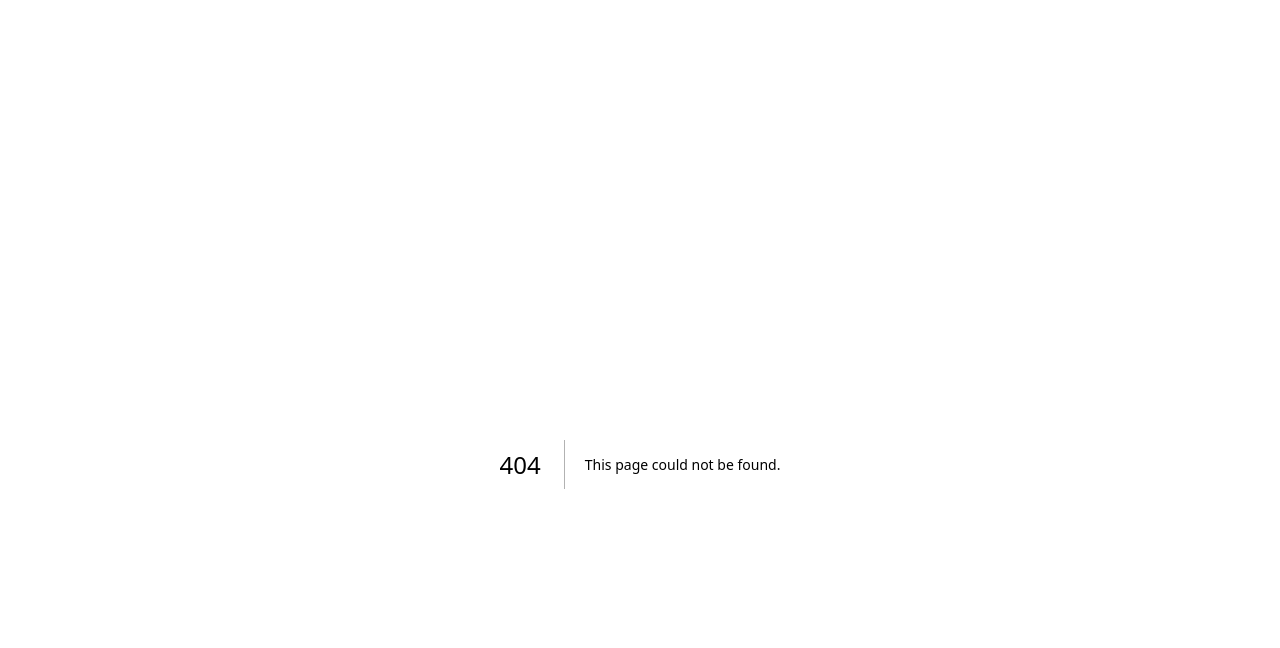
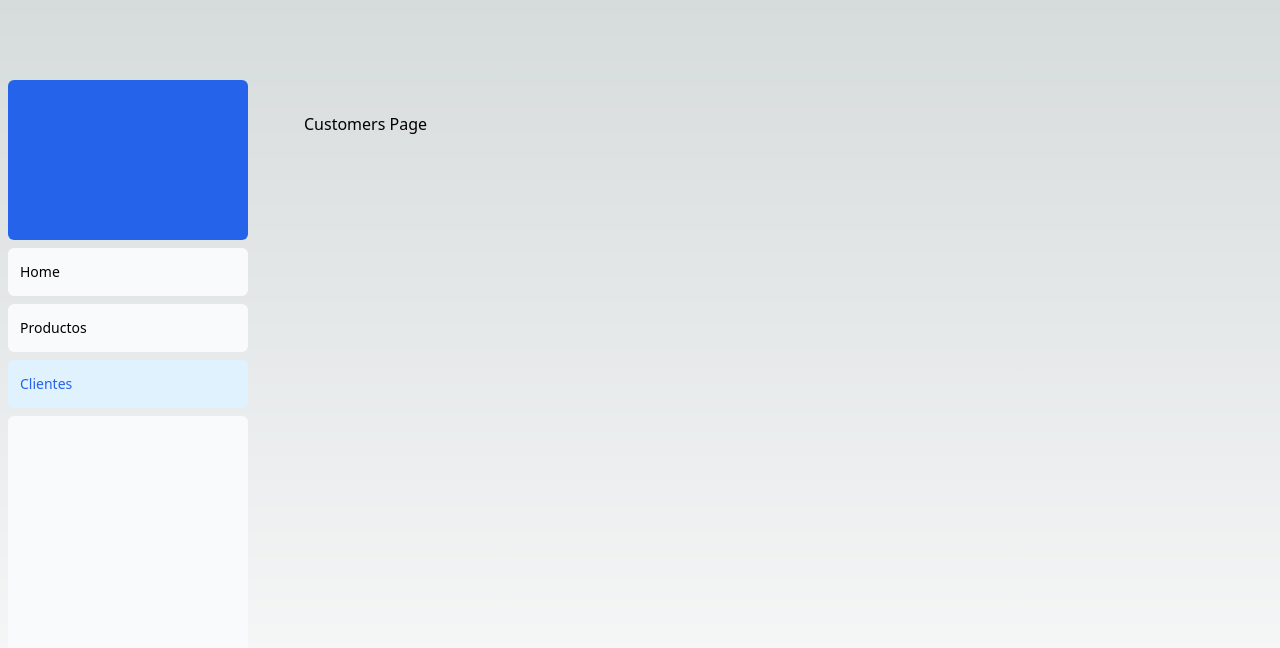
Before and after one commit to AlbaErik/Alba-Zanconi-proyecto-nextjs, a Next.js app in the folder nextjs-dashboard/: page /dashboard/customers in a window 1280 px wide. Before the commit this address had no page. Shown: the top 648 px of the page. Built offline with nearby package versions, Linux system fonts and the light colour scheme.

Commit message:
Admin dashboard

```diff
--- /dev/null
+++ b/nextjs-dashboard/src/app/(admin)/dashboard/customers/page.tsx
@@ -0,0 +1,3 @@
+export default function Page() {
+    return <p>Customers Page</p>;
+}
--- /dev/null
+++ b/nextjs-dashboard/src/app/(admin)/dashboard/layout.tsx
@@ -0,0 +1,12 @@
+import React, { ReactNode } from 'react';
+import Sidebar from '../ui/dashboard/sidebar/sidebar';
+export default function Layout({ children }: { children: React.ReactNode }) {
+    return (
+      <div className="flex h-screen flex-col md:flex-row md:overflow-hidden">
+        <div className="w-full flex-none md:w-64">
+          <Sidebar />
+        </div>
+        <div className="flex-grow p-6 md:overflow-y-auto md:p-12">{children}</div>
+      </div>
+    );
+  }
--- /dev/null
+++ b/nextjs-dashboard/src/app/(admin)/dashboard/page.tsx
@@ -0,0 +1,3 @@
+export default function Page() {
+    return <p>Dashboard Page</p>;
+}
--- /dev/null
+++ b/nextjs-dashboard/src/app/(admin)/dashboard/products/page.tsx
@@ -0,0 +1,3 @@
+export default function Page() {
+    return <p>Products Page</p>;
+}
--- /dev/null
+++ b/nextjs-dashboard/src/app/(admin)/page.tsx
@@ -0,0 +1,3 @@
+export default function Page() {
+    return <p>Admin Page</p>;
+}
--- /dev/null
+++ b/nextjs-dashboard/src/app/(admin)/ui/dashboard/navbar/navbar.tsx
@@ -0,0 +1,3 @@
+export default function Page() {
+    return <p>navbar Page</p>;
+}
--- /dev/null
+++ b/nextjs-dashboard/src/app/(admin)/ui/dashboard/sidebar/admin-links.tsx
@@ -0,0 +1,39 @@
+'use client';
+
+import Link from 'next/link';
+import { usePathname } from 'next/navigation'
+import clsx from 'clsx';
+
+const links = [
+  { name: 'Home', href: '/dashboard' },
+  {
+    name: 'Productos',
+    href: '/dashboard/products',
+  },
+  { name: 'Clientes', href: '/dashboard/customers' },
+];
+
+export default function AdminLinks() {
+  const pathname = usePathname();
+  return (
+    <>
+      {links.map((link) => {
+        const isActive = pathname === link.href;
+        return (
+          <Link
+            key={link.name}
+            href={link.href}
+            className={clsx(
+              'flex h-[48px] grow items-center justify-center gap-2 rounded-md bg-gray-50 p-3 text-sm font-medium text-black hover:bg-sky-100 hover:text-blue-600 md:flex-none md:justify-start md:p-2 md:px-3',
+              {
+                'bg-sky-100 text-blue-600': isActive,
+              },
+            )}
+          >
+            <p className="md:block">{link.name}</p>
+          </Link>
+        );
+      })}
+    </>
+  );
+}
--- /dev/null
+++ b/nextjs-dashboard/src/app/(admin)/ui/dashboard/sidebar/sidebar.tsx
@@ -0,0 +1,20 @@
+import Link from 'next/link';
+import AdminLinks from './admin-links';
+
+export default function SideBar() {
+  return (
+    <div className="flex h-full flex-col px-3 py-4 md:px-2">
+      <Link
+        className="mb-2 flex h-20 items-end justify-start rounded-md bg-blue-600 p-4 md:h-40"
+        href="/"
+      >
+
+      </Link>
+      <div className="flex grow flex-row justify-between space-x-2 md:flex-col md:space-x-0 md:space-y-2">
+        <AdminLinks />
+        <div className="hidden h-auto w-full grow rounded-md bg-gray-50 md:block"></div>
+
+      </div>
+    </div>
+  );
+}
```
Also changed, not shown: 1 other file (tests, documents, lock files or other folders).
